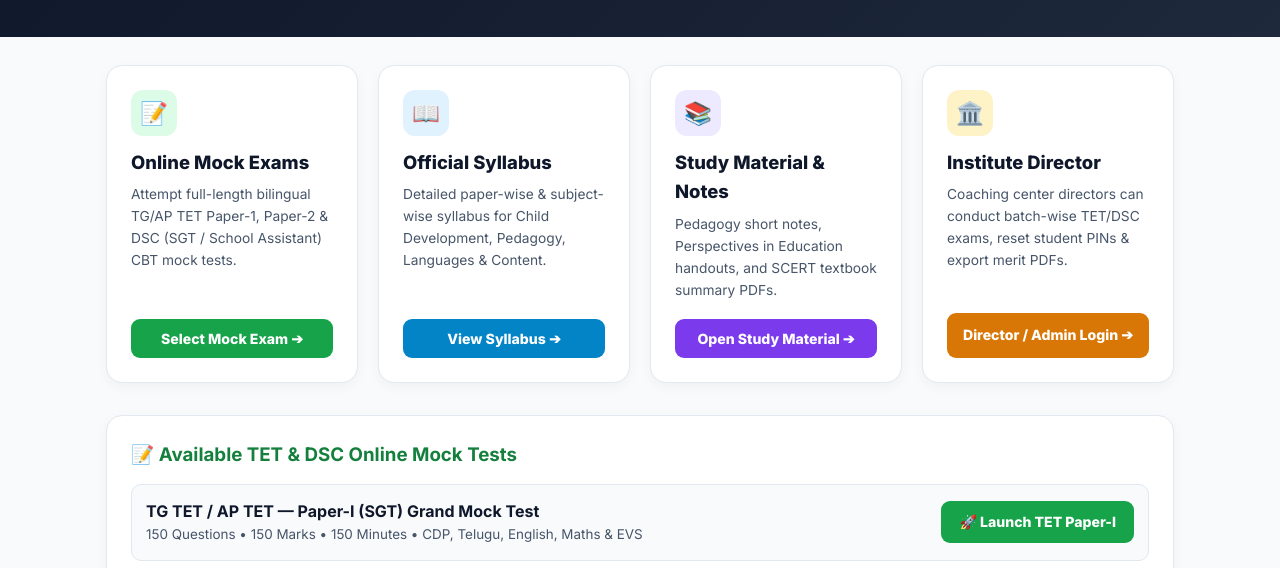
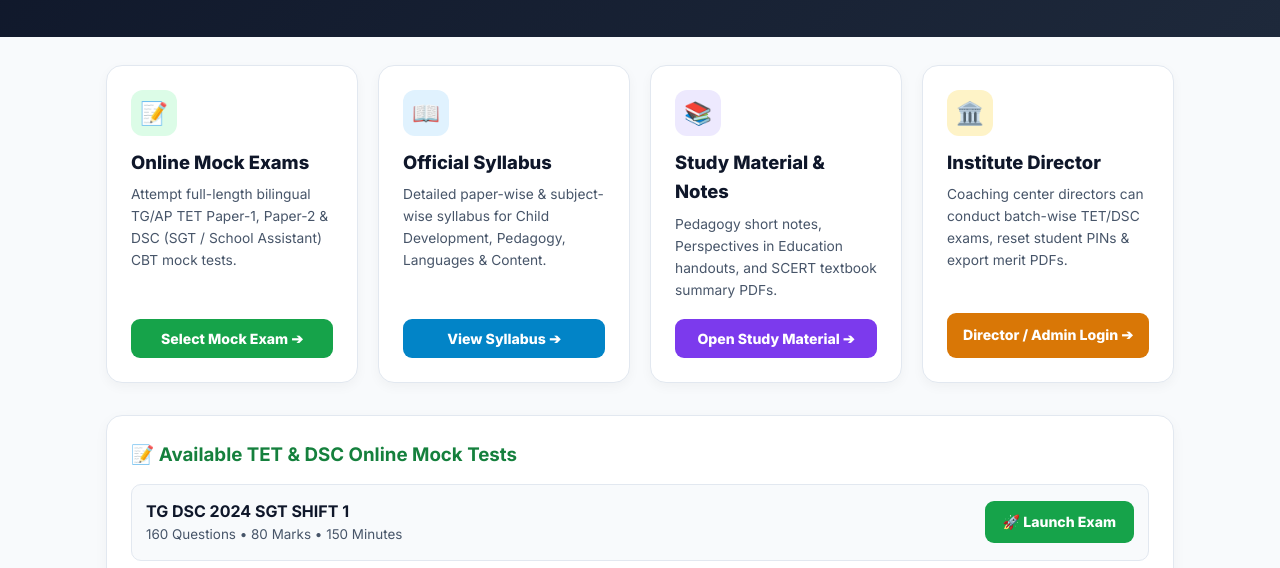
Before and after one commit to apexexams/tetdsc, a plain HTML site: page index.html in a window 1280 px wide. Shown: the part 217-785 px from the top of the page. Drawn offline with Linux system fonts and the light colour scheme.

Commit message:
index.html

```diff
--- a/index.html
+++ b/index.html
@@ -71,7 +71,7 @@
   <nav>
     <div class="nav-inner">
       <strong style="font-size:1.1rem; color:#4ade80;">Apex Exams • TET & DSC Hub</strong>
-      <a href="index.html" class="back-btn">⬅️ Back to Home</a>
+      <a href="https://apexexams.github.io/" class="back-btn">⬅️ Back to Home</a>
     </div>
   </nav>
 
@@ -130,11 +130,11 @@
       <!-- EXAM LINK 1 -->
       <div class="item-row">
         <div>
-          <strong>TG TET / AP TET — Paper-I (SGT) Grand Mock Test</strong>
-          <div style="font-size:0.84rem; color:#475569;">150 Questions • 150 Marks • 150 Minutes • CDP, Telugu, English, Maths & EVS</div>
+          <strong>TG DSC 2024 SGT SHIFT 1</strong>
+          <div style="font-size:0.84rem; color:#475569;">160 Questions • 80 Marks • 150 Minutes</div>
         </div>
         <!-- Replace href="#" with your TET Paper-1 HTML file link later -->
-        <a href="#" class="btn btn-green" style="width:auto; padding:10px 18px;">🚀 Launch TET Paper-I</a>
+        <a href="https://apexexams.github.io/sgt-2024-1/" class="btn btn-green" style="width:auto; padding:10px 18px;">🚀 Launch Exam</a>
       </div>
 
       <!-- EXAM LINK 2 -->
```
